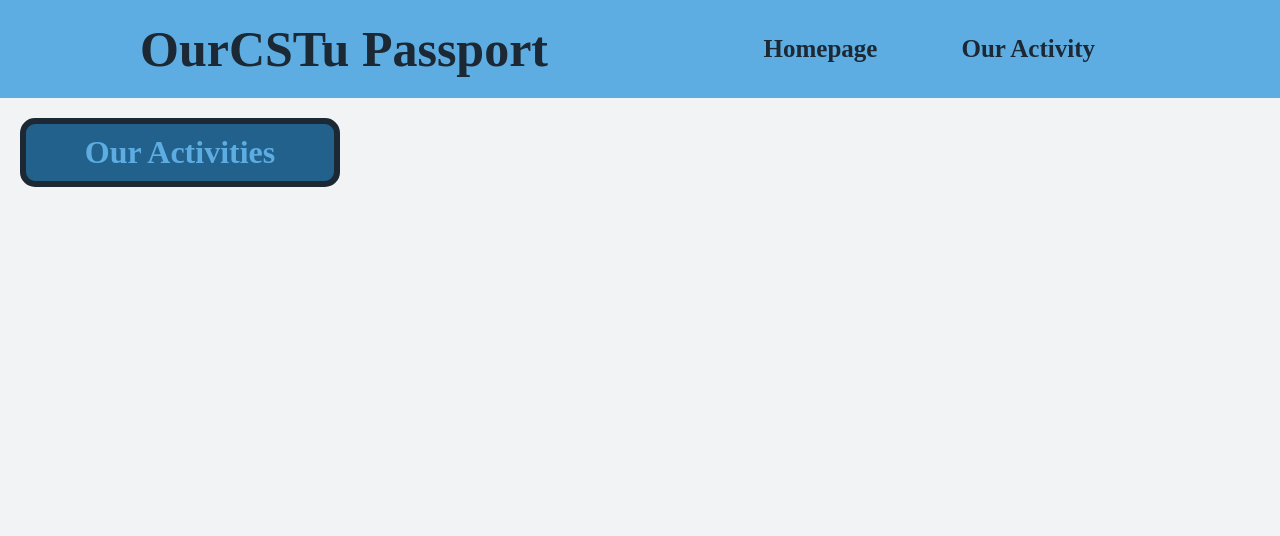
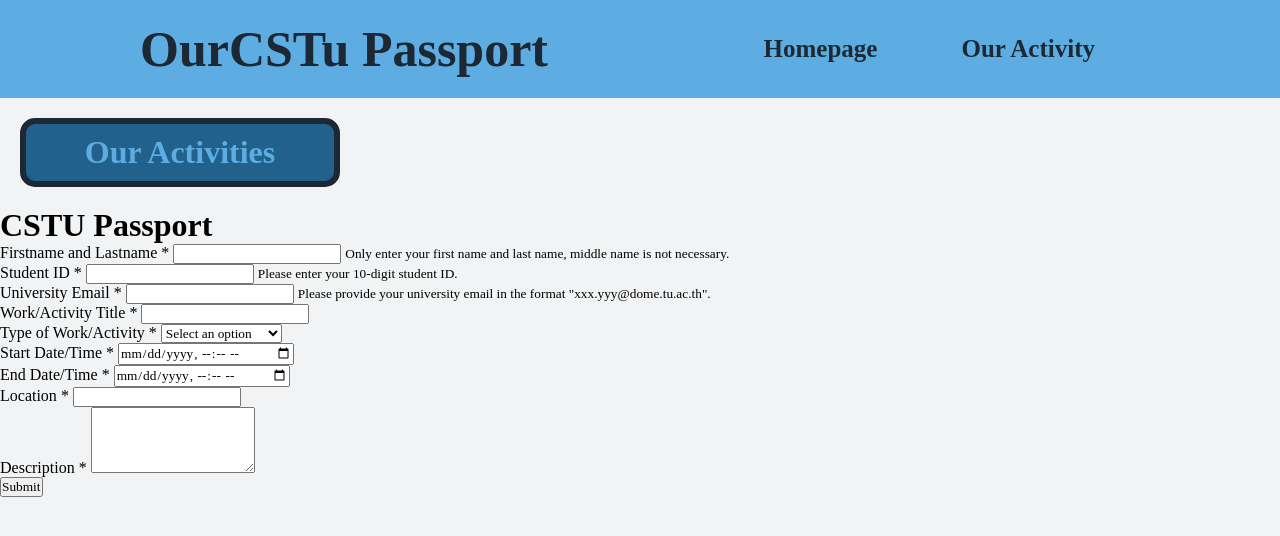
Before and after one commit to santuch/CS100-Project-G32, a plain HTML site: page Project/html/activity.html in a window 1280 px wide. Drawn offline with Linux system fonts and the light colour scheme; files whose address does not match are found by name; a web font is replaced by a local one.

Commit message:
Update Activity.html

```diff
--- a/Project/html/activity.html
+++ b/Project/html/activity.html
@@ -23,5 +23,88 @@
         <div class="Member-topic">
             <h1 >Our Activities</h1>
         </div>
+    <!-- Form Container -->
+    <div class="form-container">
+        <h1>CSTU Passport</h1>
+        <!-- Main Form -->
+        <form id="myForm" action="#" method="post">
+        <!-- Firstname and Lastname Field -->
+        <div class="form-group">
+            <label for="fullname">Firstname and Lastname <span class="required">*</span></label>
+            <input type="text" id="fullname" name="fullname" required />
+            <small>Only enter your first name and last name, middle name is not necessary.</small>
+        </div>
+
+        <!-- Student ID Field -->
+        <div class="form-group">
+            <label for="studentID">Student ID <span class="required">*</span></label>
+            <input type="text" id="studentID" name="studentID" required />
+            <small>Please enter your 10-digit student ID.</small>
+        </div>
+
+        <!-- University Email Field -->
+        <div class="form-group">
+            <label for="email">University Email <span class="required">*</span></label>
+            <input type="email" id="email" name="email" required />
+            <small>Please provide your university email in the format "xxx.yyy@dome.tu.ac.th".</small>
+        </div>
+
+        <!-- Work/Activity Title Field -->
+        <div class="form-group">
+            <label for="workTitle">Work/Activity Title <span class="required">*</span></label>
+            <input type="text" id="workTitle" name="workTitle" required />
+        </div>
+
+        <!-- Type of Work/Activity Field -->
+        <div class="form-group">
+            <label for="activityType">Type of Work/Activity <span class="required">*</span></label>
+            <select id="activityType" name="activityType" required>
+            <option value="" disabled selected>Select an option</option>
+            <option value="Course">Course</option>
+            <option value="Activity">Activity</option>
+            <option value="Work">Work</option>
+            <option value="Research">Research</option>
+            <option value="Sports">Sports</option>
+            <option value="Competition">Competition</option>
+            <option value="Computer Science">Computer Science</option>
+            </select>
+        </div>
+
+        <!-- Start Date/Time Field -->
+        <div class="form-group">
+            <label for="startDate">Start Date/Time <span class="required">*</span></label>
+            <input type="datetime-local" id="startDate" name="startDate" required />
+        </div>
+
+        <!-- End Date/Time Field -->
+        <div class="form-group">
+            <label for="endDate">End Date/Time <span class="required">*</span></label>
+            <input type="datetime-local" id="endDate" name="endDate" required />
+        </div>
+
+        <!-- Location Field -->
+        <div class="form-group">
+            <label for="location">Location <span class="required">*</span></label>
+            <input type="text" id="location" name="location" required />
+        </div>
+
+        <!-- Description Field -->
+        <div class="form-group">
+            <label for="description">Description <span class="required">*</span></label>
+            <textarea id="description" name="description" rows="4" required></textarea>
+        </div>
+
+        <!-- Submit Button -->
+        <div class="form-group">
+            <input type="submit" value="Submit" />
+        </div>
+        </form>
+    </div>
+
+  <!-- JavaScript -->
+  <script src="script.js"></script>
+</body>
+</html>
+
     </body>
 </html>
```
